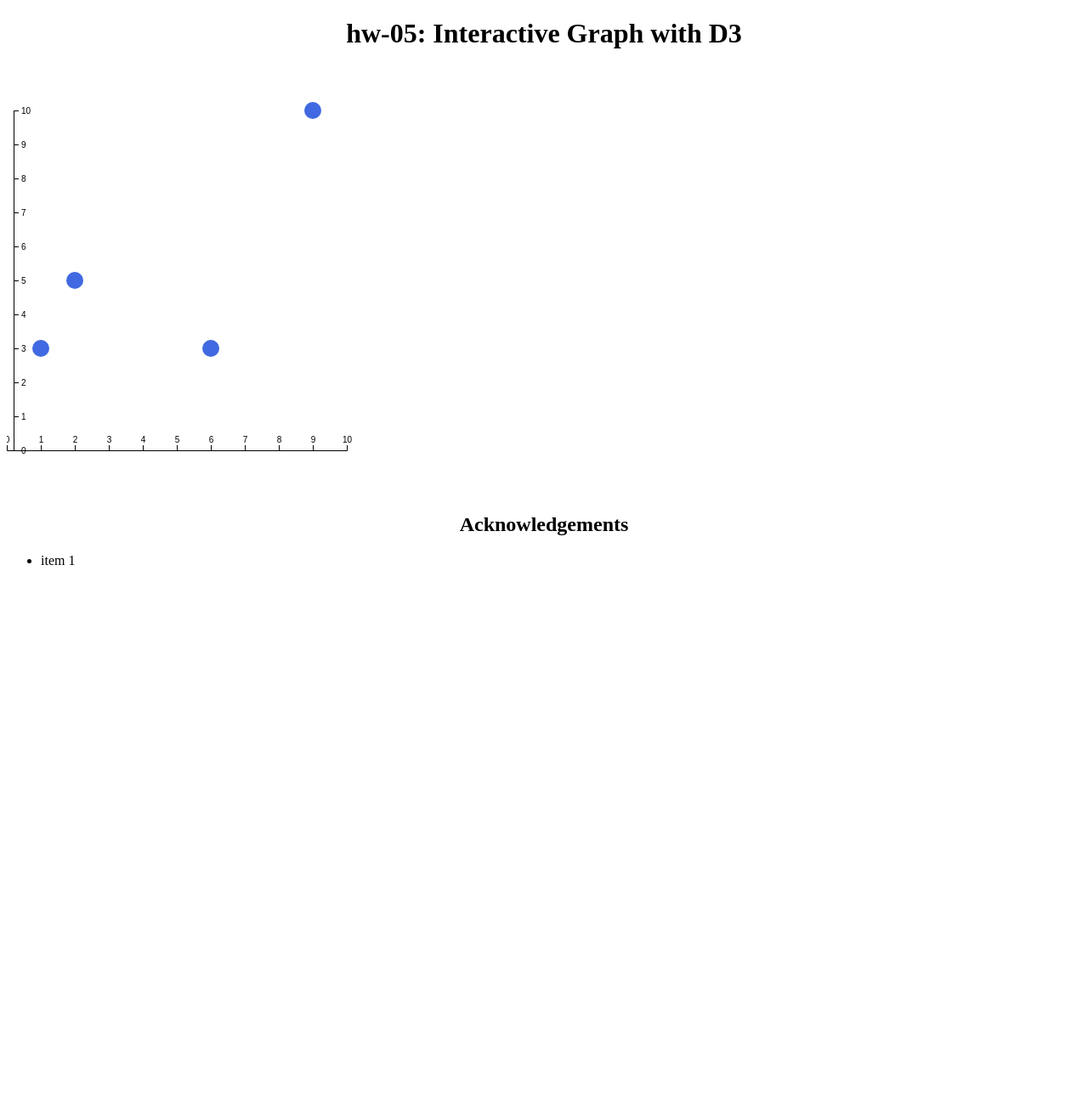
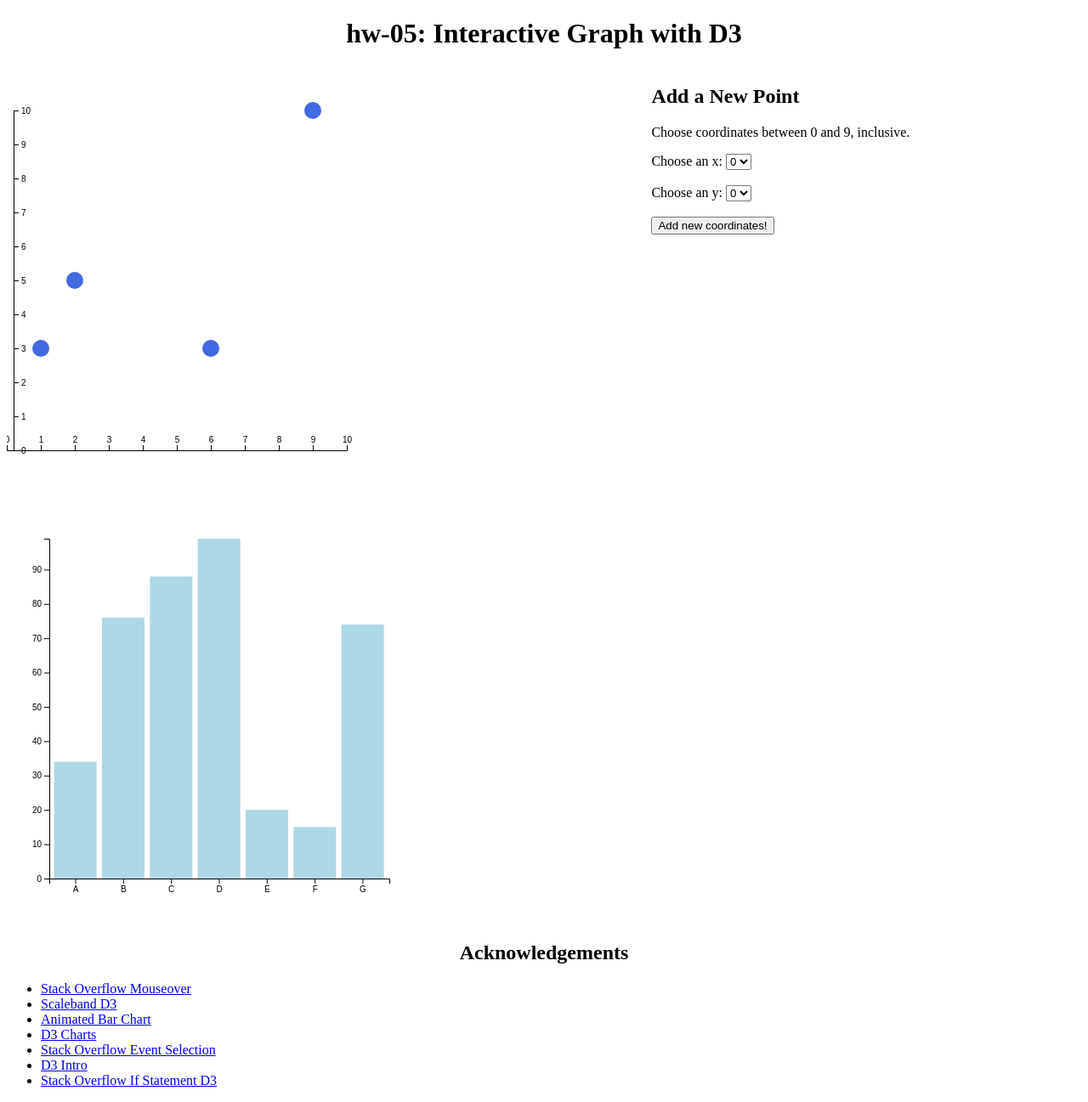
Before and after one commit to DS4200-S23-Class/hw-05-alan-and-maggie-5, a plain HTML site: page index.html in a window 1280 px wide. Shown: the whole page at 85% size. Before the commit the page ends 800 px from the top, so only its background shows below. Drawn offline with Linux system fonts and the light colour scheme.

Commit message:
Complete acknowledgements

```diff
--- a/index.html
+++ b/index.html
@@ -2,7 +2,7 @@
 <html>
 
 <head>
-    <meta charset=utf-8/>
+    <meta charset=utf-8 />
     <title> hw-05 </title>
     <link rel="stylesheet" href="style.css">
 
@@ -12,22 +12,67 @@
 
 
 <body>
- <!-- A centered header-->
+    <!-- A centered header-->
     <h1 class="centered">hw-05: Interactive Graph with D3</h1>
 
 
-    <div id= "2 columns">
+    <div id="2 columns">
+        <div class="row">
 
-        <div class="leftColumn" > </div>
+            <div class="leftColumn">
+                <div id="vis3"></div>
+                <div id="vis5"></div>
+            </div>
 
-        <!--
-        <div id="vis1"></div>
-        <div id="vis2"></div>
-        -->
+            <div class="rightColumn">
+                <div id="vis4"></div>
+                <h2>Add a New Point</h2>
 
-        <div id="vis3"></div>
+                <p>Choose coordinates between 0 and 9, inclusive. </p>
 
-        <div  class="rightColumn" > </div>
+                <form>
+                    <!--
+                        Select possible x coordinates
+                    -->
+                    <label for="x_coord">Choose an x:</label>
+                    <select id="x_coord" name="x_coord_options">
+                        <option value="0">0</option>
+                        <option value="1">1</option>
+                        <option value="2">2</option>
+                        <option value="3">3</option>
+                        <option value="4">4</option>
+                        <option value="5">5</option>
+                        <option value="6">6</option>
+                        <option value="7">7</option>
+                        <option value="8">8</option>
+                        <option value="9">9</option>
+                    </select><br><br>
+
+                    <!--
+                        Select possible y coordinates
+                    -->
+                    <label for="y_coord">Choose an y:</label>
+                    <select id="y_coord" name="y_coord_options">
+                        <option value="0">0</option>
+                        <option value="1">1</option>
+                        <option value="2">2</option>
+                        <option value="3">3</option>
+                        <option value="4">4</option>
+                        <option value="5">5</option>
+                        <option value="6">6</option>
+                        <option value="7">7</option>
+                        <option value="8">8</option>
+                        <option value="9">9</option>
+                    </select><br><br>
+                    <!--
+                        Button for adding coordinates
+                    -->
+                    <button type="button" id="add_coords_helper" onClick="addCoordsHelper()">Add new coordinates!</button>
+                </form>
+            </div>
+
+
+        </div>
 
     </div>
 
@@ -37,7 +82,13 @@
            -->
         <h2 class="centered"> Acknowledgements</h2>
         <ul>
-            <li> item 1 </li>
+            <li> <a href="https://stackoverflow.com/questions/51165003/d3-circle-mouseover">Stack Overflow Mouseover</a> </li>
+            <li> <a href="https://observablehq.com/@d3/d3-scaleband">Scaleband D3</a> </li>
+            <li> <a href="https://www.tutorialsteacher.com/d3js/animated-bar-chart-d3">Animated Bar Chart</a> </li>
+            <li> <a href="https://atdyer.github.io/d3-chart/examples/26.html">D3 Charts</a> </li>
+            <li> <a href="https://stackoverflow.com/questions/60734486/d3-event-pagex-d3-mousethis0">Stack Overflow Event Selection</a> </li>
+            <li> <a href="https://d3-graph-gallery.com/intro_d3js.html">D3 Intro</a> </li>
+            <li> <a href="https://stackoverflow.com/questions/53236114/if-statement-for-d3">Stack Overflow If Statement D3</a> </li>
         </ul>
 
     </div>
```
